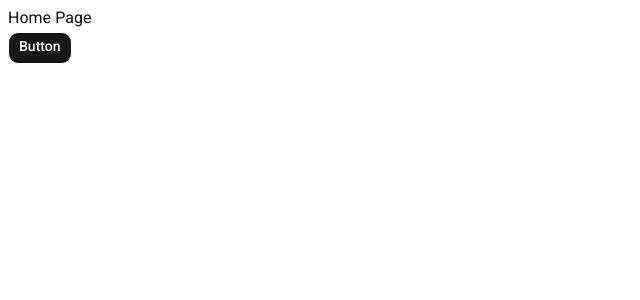
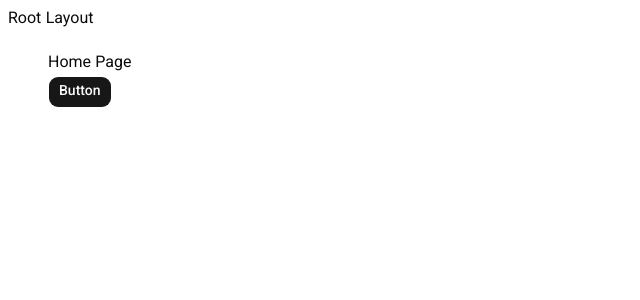
Before and after one commit to behroozebrazi/online-shopping-app, a Next.js app: page / in a window 1280 px wide. Shown: the top 300 px of the page, without its empty margins (0-640 px from the left). Built offline with nearby package versions, Linux system fonts and the light colour scheme.

Commit message:
change root folder

```diff
--- /dev/null
+++ b/app/(root)/layout.tsx
@@ -0,0 +1,8 @@
+export default function RootLayout({ children }: LayoutProps<"/">) {
+  return (
+    <div className="flex flex-col h-screen">
+      Root Layout
+      <main className="flex-1 max-w-7xl py-5 px-10 w-full">{children}</main>
+    </div>
+  );
+}
```
Also changed, not shown: app/(root)/page.tsx (renamed from app/page.tsx).
